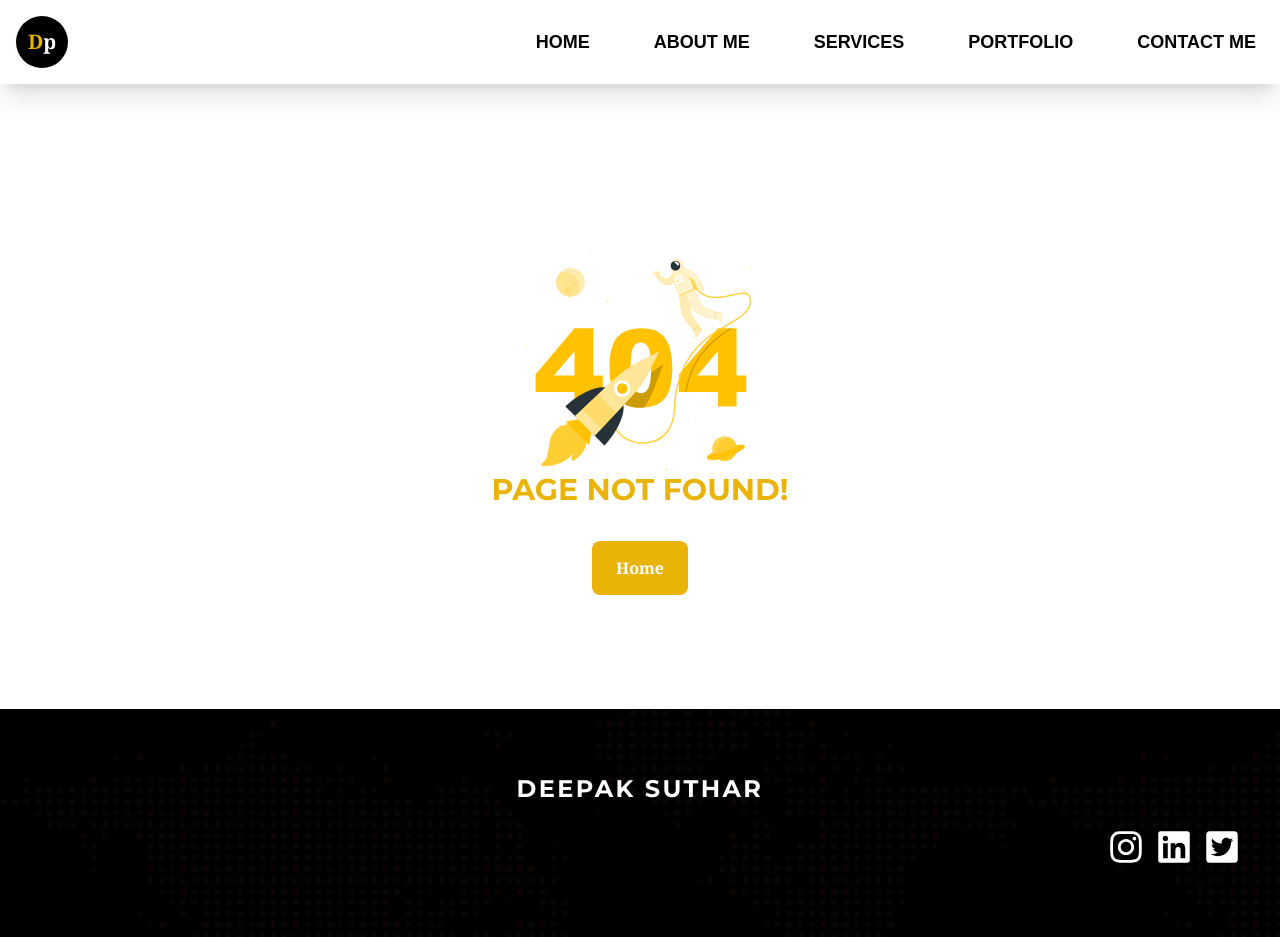
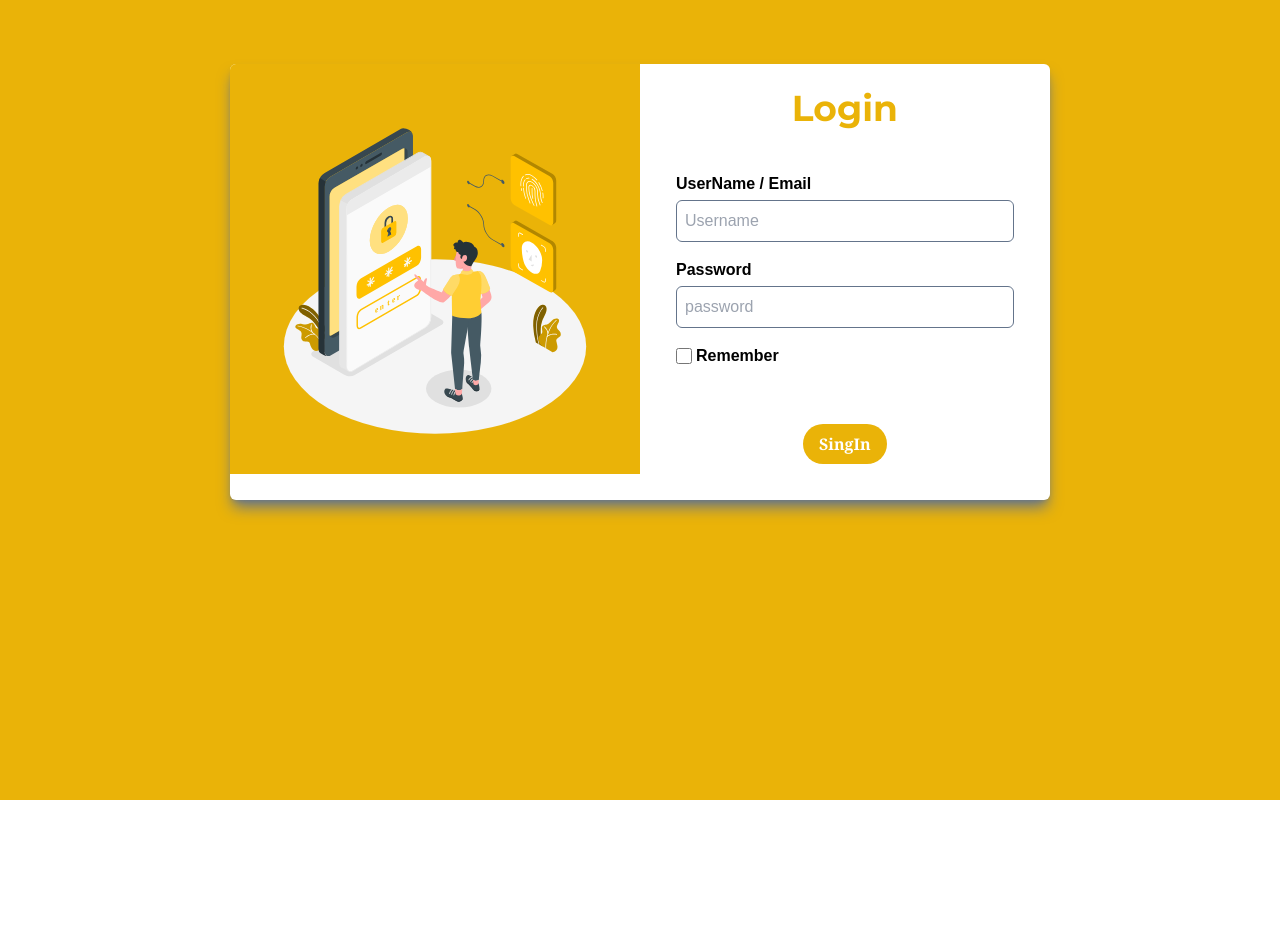
Before and after one commit to deepaksuthar01/portfolio, a React (Vite) app: page /admin in a window 1280 px wide. Before the commit this address had no page. After the commit the page ends 800 px from the top, so only its background shows below. Built offline with nearby package versions, Linux system fonts and the light colour scheme; a web font is replaced by a local one.

Commit message:
admin side

```diff
--- a/src/App.jsx
+++ b/src/App.jsx
@@ -1,27 +1,23 @@
 import { useEffect } from "react";
 import { BrowserRouter, Routes, Route } from "react-router-dom";
-import Contact from "./components/sections/Contact";
 import AOS from 'aos';
 import 'aos/dist/aos.css';
 import NoPage from "./Pages/NoPage";
-import Portfolio from "./components/sections/Portfolio";
-import Layout from "./components/layouts/Layout";
 import Home from "./Pages/Home";
+import Login from "./Pages/admin/Login";
+import Dashboard from "./Pages/admin/Dashboard";
 export default function App() {
     useEffect(() => {
         AOS.init();
     }, [])
     return (
-
         <BrowserRouter>
-            <Layout>
                 <Routes>
                     <Route exact path="/" element={<Home />} />
-                    <Route exact path="/portfolio" element={<Portfolio />} />
-                    <Route exact path="/contact" element={<Contact />} />
+                    <Route  path="/admin/*" element={<Login />} />
+                    <Route  path="/admin/dashboard" element={<Dashboard />} />
                     <Route exact path="*" element={<NoPage />} />
                 </Routes>
-            </Layout>
         </BrowserRouter>
     )
 }
--- a/src/Pages/Home.jsx
+++ b/src/Pages/Home.jsx
@@ -3,17 +3,17 @@ import Educations from "../components/sections/Educations";
 import Services from "../components/sections/Services";
 import Portfolio from "../components/sections/Portfolio";
 import Contact from "../components/sections/Contact";
+import FontLayout from "../components/layouts/FontLayout";
 
 const Home= () => {
     return (
-        <>
+        <FontLayout>
             <AboutMe />
             <Educations />
             <Services />
             <Portfolio />
             <Contact />
-        </>
+        </FontLayout>
     );
 }
-
 export default Home;
--- a/src/Pages/NoPage.jsx
+++ b/src/Pages/NoPage.jsx
@@ -3,8 +3,9 @@ import { NoPageImg } from "../assets/images";
 const NoPage= () => {
     return (
         <div>
-           <div className="py-16">
-                <div className="lg:w-1/2 w-full min-h-1/2 mt-20 m-auto">
+           <div className="py-16 bg-yellow-500">
+                <div className="lg:w-1/2 w-full mt-20 m-auto bg-white rounded-xl">
+                    <div className="shadow-xl pb-12" >
                         <div className="w-1/2 m-auto">
                             <img src={NoPageImg} alt="404"  className="" />
                         </div>
@@ -15,6 +16,7 @@ const NoPage= () => {
                     </div>
                 </div>
            </div>
+        </div>
     );
 }
 
--- /dev/null
+++ b/src/Pages/admin/Dashboard.jsx
@@ -0,0 +1,11 @@
+import AdminLayout from "../../components/layouts/AdminLayout";
+
+const Dashboard =  () => {
+    return(
+        <AdminLayout>
+            Dashboard
+        </AdminLayout>
+    );
+}
+
+export default Dashboard;
--- /dev/null
+++ b/src/Pages/admin/Login.jsx
@@ -0,0 +1,29 @@
+import { loginLeft } from "../../assets/images";
+import LoginForm from "../../components/admin/LoginForm";
+
+const Login =  () => {
+    return(
+        <section className="bg-yellow-500 h-screen">
+            <div className="container-xl py-16">
+                <div className="w-4/5 shadow-lg m-auto bg-white rounded-md overflow-hidden shadow-slate-500">
+                    <div className="flex">
+                        <div className="w-1/2">
+                            <div className="p-6 bg-yellow-500 ">
+                            <img src={loginLeft} alt="loginImg" />
+                            </div>
+                        </div>
+                        <div className="w-1/2">
+                            <div className="p-6">
+                                <h1 className="mb-8 font-bold text-4xl text-yellow-500 text-center">Login</h1>
+                                <LoginForm />
+                            </div>
+                        </div>
+                    </div>
+
+                </div>
+            </div>
+        </section>
+    );
+}
+
+export default Login;
--- /dev/null
+++ b/src/Pages/admin/Setting.jsx
@@ -0,0 +1,9 @@
+const Setting =  () => {
+    return(
+        <>
+            Setting
+        </>
+    );
+}
+
+export default Setting;
--- a/src/assets/images/index.js
+++ b/src/assets/images/index.js
@@ -16,6 +16,7 @@ import weiLogo from './webexpert-logo.jpeg';
 import Schoolsincloud from './schoolsincloud.jpg';
 import footerbg from './footer-bg.png';
 import NoPageImg from './404.svg';
+import loginLeft from './login-left.svg';
 
 export {
     man_computer,
@@ -35,5 +36,6 @@ export {
     weiLogo,
     Schoolsincloud,
     footerbg,
-    NoPageImg
+    NoPageImg,
+    loginLeft
 }
--- /dev/null
+++ b/src/components/admin/LoginForm.jsx
@@ -0,0 +1,25 @@
+const LoginForm =  () => {
+    return(
+        <div className="p-3">
+            <form action="#" method="post">
+                <div className="mb-4">
+                    <label htmlFor="username" className="block mb-1 font-bold">UserName / Email</label>
+                    <input type="text" name="username" id="username" className="p-2 border rounded-md w-full border-slate-500" placeholder="Username" />
+                </div>
+                <div className="mb-4">
+                    <label htmlFor="password" className="block mb-1 font-bold">Password</label>
+                    <input type="password" name="password" id="password" className="p-2 border rounded-md w-full border-slate-500" placeholder="password" />
+                </div>
+                <div className="mb-4 flex items-center">
+                    <input type="checkbox" name="remember" id="remember" className="w-4 h-4 border rounded-md mr-1  border-slate-500" placeholder="remember" />
+                    <label htmlFor="remember" className="font-bold">Remember</label>
+                </div>
+                <div className="text-center">
+                    <button className="site-btn">SingIn</button>
+                </div>
+            </form>
+        </div>
+    );
+}
+
+export default LoginForm;
--- /dev/null
+++ b/src/components/admin/SideBar.jsx
@@ -0,0 +1,21 @@
+import { FaCircleArrowLeft, FaCircleArrowRight } from "react-icons/fa6";
+import { Link } from "react-router-dom";
+
+
+const SideBar = () => {
+    return(
+        <aside>
+            <nav className="sidebar my-20 w-60 h-full min-h-screen fixed overflow-y-auto bg-black text-white">
+               <button className="float-right  px-4">
+                    <FaCircleArrowLeft className="text-3xl"/>
+                    <FaCircleArrowRight className="text-3xl hidden" />
+               </button>
+                <ul className="flex flex-col justify-center w-full">
+                    <li className="p-4 text-xl border-b"><Link to="/admin/dashboard">Dashboard</Link></li>
+                    <li className="p-4 text-xl border-b"><Link to="/admin/settings">Settings</Link></li>
+                </ul>
+            </nav>
+        </aside>
+    );
+}
+export default SideBar;
--- a/src/components/layouts/Layout.jsx
+++ b/src/components/layouts/AdminLayout.jsx
@@ -1,20 +1,20 @@
+import SideBar from "../admin/SideBar";
 import Header from "../sections/Header";
-import Hero from "../sections/Hero";
-import Footer from "../sections/Footer";
 import { useLocation } from 'react-router-dom';
-const Layout = (props) => {
+
+
+const AdminLayout = (props) => {
     const location =  useLocation();
     const isHome = location.pathname == '/';
     return (
         <>
             <Header />
-            { isHome && <Hero /> }
-            <main className={`${isHome ? '': 'py-16'}`}>
+            <SideBar />
+            <main className={`py-16 min-h-[70vh]`}>
                 {props.children}
             </main>
-            <Footer />
         </>
     );
 }
 
-export default Layout;
+export default AdminLayout;
--- /dev/null
+++ b/src/components/layouts/FontLayout.jsx
@@ -0,0 +1,22 @@
+import Header from "../sections/Header";
+import Hero from "../sections/Hero";
+import Footer from "../sections/Footer";
+import { useLocation } from 'react-router-dom';
+
+
+const FrontLayout = (props) => {
+    const location =  useLocation();
+    const isHome = location.pathname == '/';
+    return (
+        <>
+            <Header />
+            { isHome && <Hero /> }
+            <main className={`${isHome ? '': 'py-16'} min-h-[70vh]`}>
+                {props.children}
+            </main>
+            <Footer />
+        </>
+    );
+}
+
+export default FrontLayout;
```
Also changed, not shown: src/assets/images/login-left.svg (added). Lines whose indentation alone changed are shown as unchanged.
